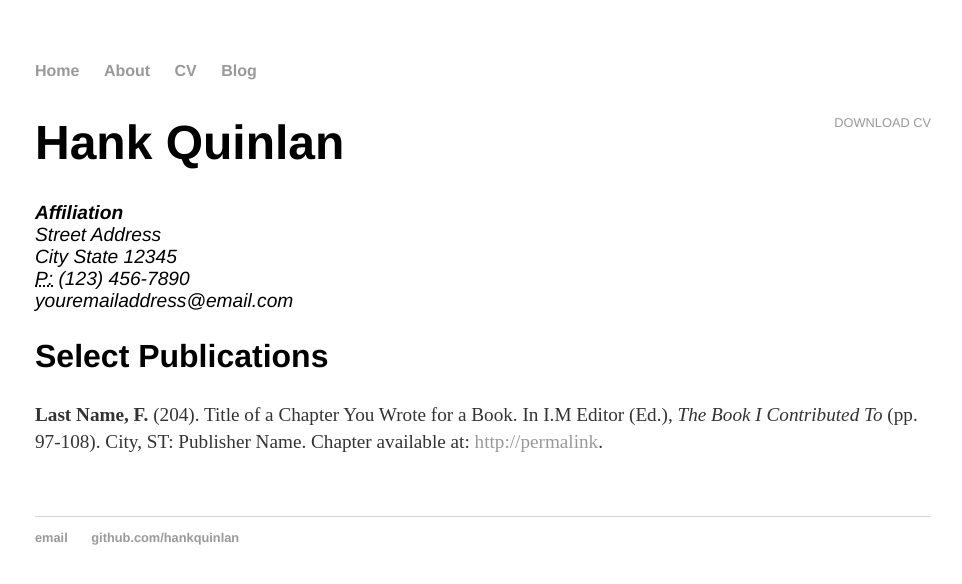
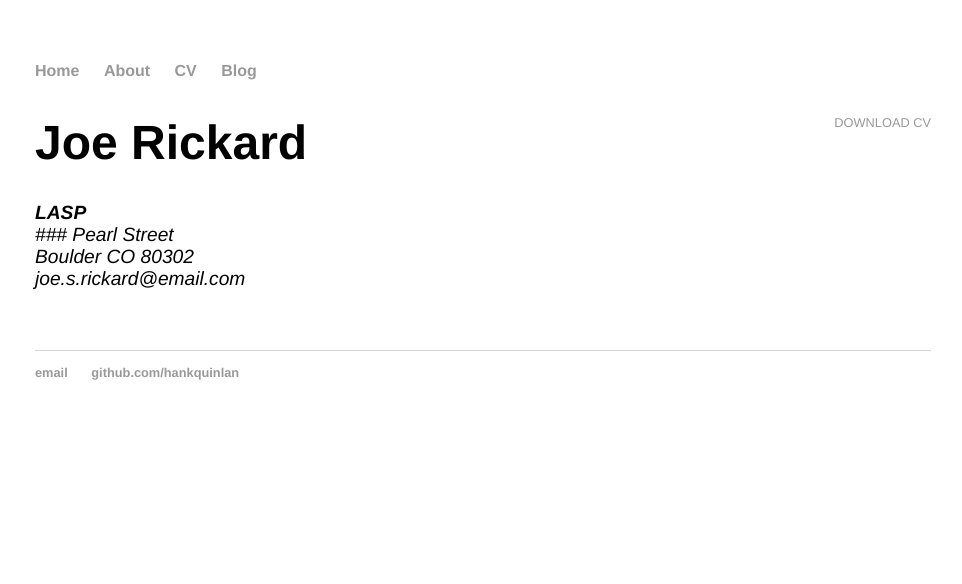
Before and after one commit to joerickard/personalWebsite, a Jekyll site: the page built from cv/index.html, in a window 1280 px wide. Shown: the top 584 px of the page, without its empty margins (157-1119 px from the left). Built offline with Jekyll 4.4.1, drawn with Linux system fonts in a browser that asks for light colours.

Commit message:
Update index.html

```diff
--- a/cv/index.html
+++ b/cv/index.html
@@ -5,18 +5,11 @@ title: CV of Your Name
 
 	<div class="cv">
 		<a href="#" class="download" title="Download CV as PDF">Download CV</a>
-					<h1>Hank Quinlan</h1>
+					<h1>Joe Rickard</h1>
 					<address>
-					<strong>Affiliation</strong><br>
-					Street Address<br>
-					City State 12345<br>
-					<abbr title="phone">P:</abbr> (123) 456-7890<br>
-					<span class="obfuscate">youremailaddress@email.com</span>
+					<strong>LASP</strong><br>
+					### Pearl Street<br>
+					Boulder CO 80302<br>
+					<span class="obfuscate">joe.s.rickard@email.com</span>
 					</address>
-
-					<h2>Select Publications</h2>
-
-					<p><strong>Last Name, F.</strong> (204). Title of a Chapter You Wrote for a Book. In I.M Editor (Ed.), <em>The Book I Contributed To</em> (pp. 97-108). City, ST: Publisher Name. Chapter available at: <a href="#">http://permalink</a>.
-
-
 	</div>
```
